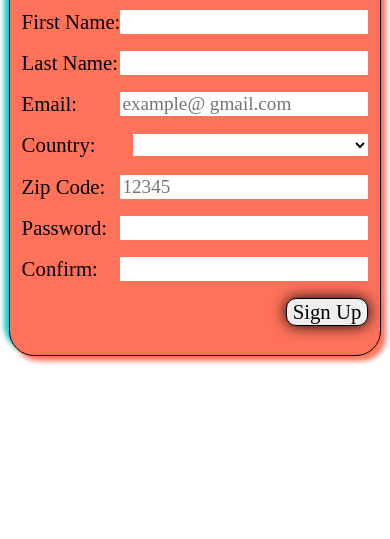
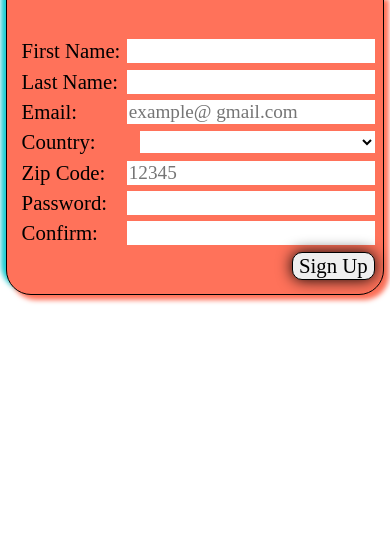
Before and after one commit to jipark92/JS-Form-Validation, a plain HTML site: page index.html in a window 390 px wide. Shown: the part 305-844 px from the top of the page. Drawn offline with Linux system fonts and the light colour scheme; a web font is replaced by a local one.

Commit message:
fix mobile view

```diff
--- a/style.css
+++ b/style.css
@@ -34,7 +34,7 @@
 
 .signup-container{
     border: 1px solid black;
-    min-height: 50%;
+    max-height: 50%;
     min-width: 360px;
     background-color: rgb(255, 114, 90);
     display: flex;
@@ -64,6 +64,7 @@
     justify-content: space-between;
     align-items: center;
     width: 100%;
+    margin: 0.2rem;
 }
 
 .lastname-container{
@@ -71,6 +72,7 @@
     justify-content: space-between;
     align-items: center;
     width: 100%;
+    margin: 0.2rem;
 }
 
 .email-container{
@@ -78,6 +80,7 @@
     justify-content: space-between;
     align-items: center;
     width: 100%;
+    margin: 0.2rem;
 }
 
 .country-container{
@@ -85,6 +88,7 @@
     justify-content: space-between;
     align-items: center;
     width: 100%;
+    margin: 0.2rem;
 }
 
 .zipcode-container{
@@ -92,6 +96,7 @@
     justify-content: space-between;
     align-items: center;
     width: 100%;
+    margin: 0.2rem;
 }
 
 .password-container{
@@ -99,6 +104,7 @@
     justify-content: space-between;
     align-items: center;
     width: 100%;
+    margin: 0.2rem;
 }
 
 .submit-container {
@@ -106,6 +112,7 @@
     justify-content: flex-end;
     width: 100%;
     align-items: center;
+    margin: 0.2rem;
 }
 
 button {
```
